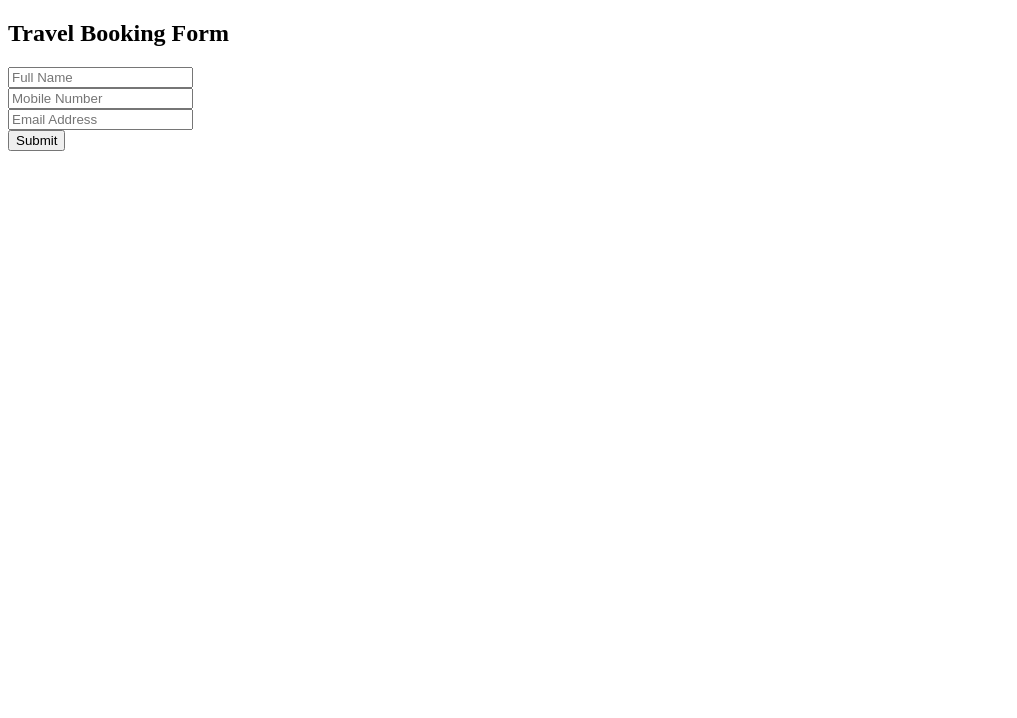
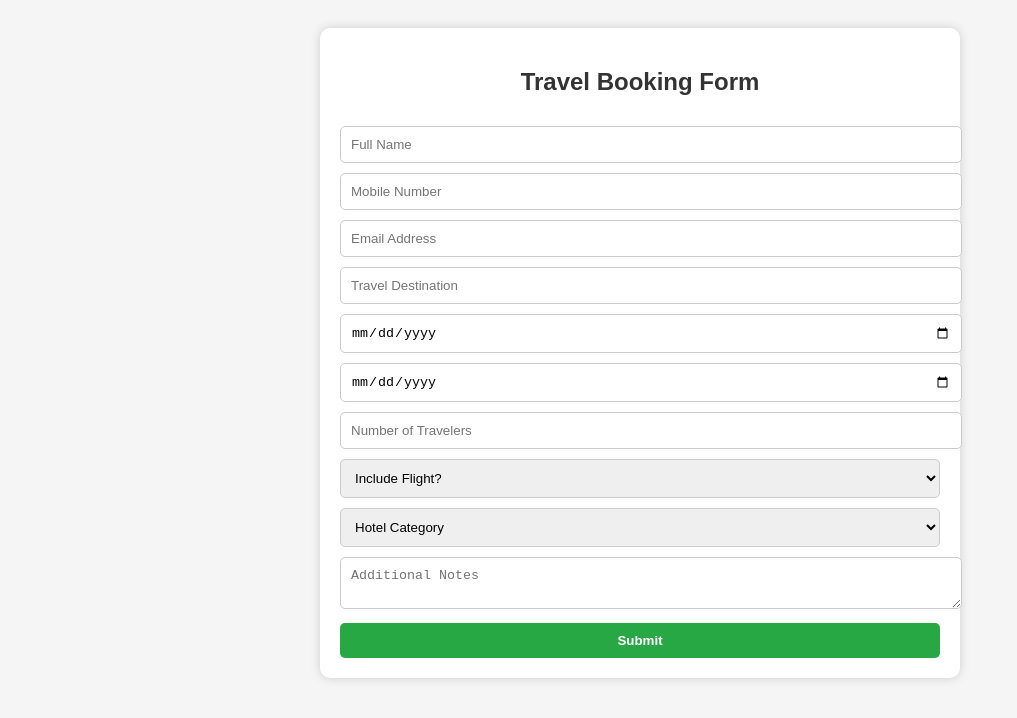
Before and after one commit to umehishaam/Travel-Form, a plain HTML site: page index.html in a window 1280 px wide. Shown: the whole page, without its empty margins (0-1017 px from the left). Drawn offline with Linux system fonts and the light colour scheme.

Commit message:
Add files via upload

```diff
--- a/index.html
+++ b/index.html
@@ -2,16 +2,45 @@
 <html lang="en">
 <head>
   <meta charset="UTF-8">
-  <title>Travel Form - Urdu AI</title>
+  <title>Travel Booking Form</title>
+  <style>
+    body { font-family: Arial; background-color: #f5f5f5; padding: 20px; }
+    .form-container { background: white; max-width: 600px; margin: auto; padding: 20px; border-radius: 10px; box-shadow: 0 0 10px #ccc; }
+    h2 { text-align: center; color: #333; }
+    input, textarea, select, button {
+      width: 100%; margin-top: 10px; padding: 10px; border-radius: 5px; border: 1px solid #ccc;
+    }
+    button { background-color: #28a745; color: white; font-weight: bold; border: none; cursor: pointer; }
+    button:hover { background-color: #218838; }
+  </style>
 </head>
 <body>
+
+<div class="form-container">
   <h2>Travel Booking Form</h2>
   <form id="travelForm">
-    <input type="text" name="name" placeholder="Full Name" required><br>
-    <input type="tel" name="phone" placeholder="Mobile Number" required><br>
-    <input type="email" name="email" placeholder="Email Address" required><br>
+    <input type="text" name="name" placeholder="Full Name" required>
+    <input type="tel" name="phone" placeholder="Mobile Number" required>
+    <input type="email" name="email" placeholder="Email Address" required>
+    <input type="text" name="destination" placeholder="Travel Destination" required>
+    <input type="date" name="travelDate" required>
+    <input type="date" name="returnDate" required>
+    <input type="number" name="travelers" placeholder="Number of Travelers" required>
+    <select name="flight" required>
+      <option value="">Include Flight?</option>
+      <option value="Yes">Yes</option>
+      <option value="No">No</option>
+    </select>
+    <select name="hotel" required>
+      <option value="">Hotel Category</option>
+      <option>3 Star</option>
+      <option>4 Star</option>
+      <option>5 Star</option>
+    </select>
+    <textarea name="notes" placeholder="Additional Notes"></textarea>
     <button type="submit">Submit</button>
   </form>
+</div>
 
 <script>
   document.getElementById("travelForm").addEventListener("submit", function(e) {
@@ -28,11 +57,12 @@
     .then(r => r.text())
     .then(response => {
       alert("✅ Form Submitted!");
-        window.open(`https://wa.me/${data.phone.replace(/^0/, '92')}?text=Hello ${data.name}, your travel request is received!`, '_blank');
+      window.open(`https://wa.me/${data.phone.replace(/^0/, '92')}?text=Hello ${data.name}, your travel request has been received. Our team will contact you shortly.`, '_blank');
       this.reset();
     })
     .catch(err => alert("❌ Error: " + err));
   });
 </script>
+
 </body>
 </html>
```
Lines whose indentation alone changed are shown as unchanged.
